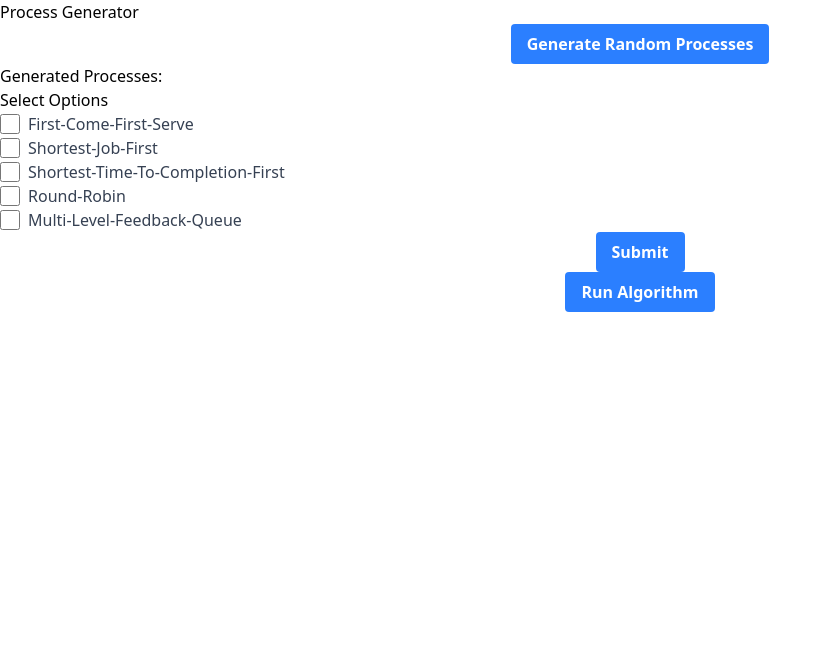
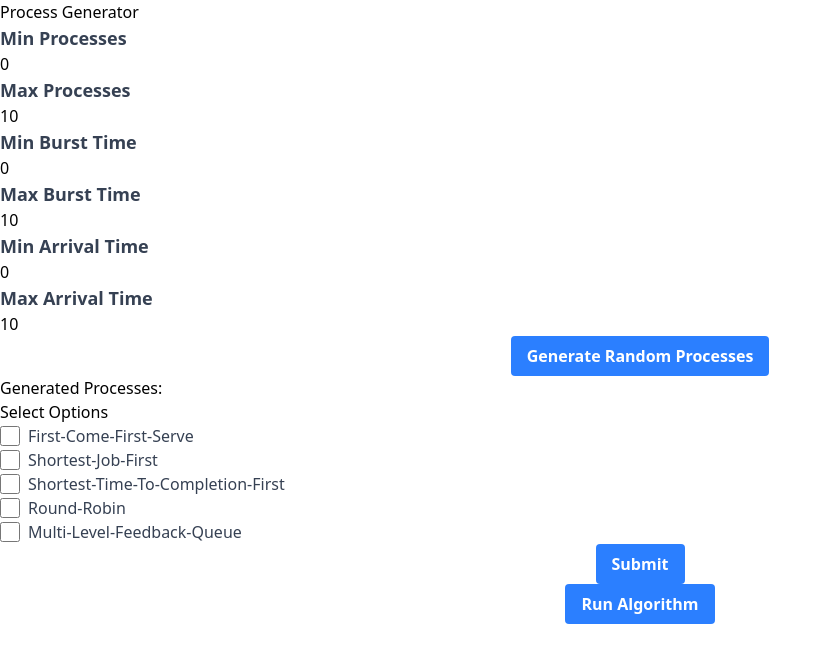
Before and after one commit to caden-dinkel/animated-scheduling-algorithms, a Next.js app: page / in a window 1280 px wide. Shown: the top 662 px of the page, without its empty margins (0-832 px from the left). Built offline with nearby package versions, Linux system fonts and the light colour scheme.

Commit message:
Added MinMaxInput to ProcessGenerator to control process output

```diff
--- a/src/components/GenerateProcesses.tsx
+++ b/src/components/GenerateProcesses.tsx
@@ -1,24 +1,25 @@
 import { Process } from "@/types/Process";
 import Button from "./Button";
+import { useState } from "react";
+import MinMaxInputs from "./MinMaxInputs";
 
-const MIN_PROCESSES = 3;
-const MAX_PROCESSES = 7;
-
-const MAX_BURSTTIME = 10;
-const MIN_BURSTTIME = 1;
-
-const MAX_ARRIVALTIME = 10;
-const MIN_ARRIVALTIME = 0;
-
-const GenerateRandomProcesses = (numProcesses: number): Process[] => {
+// Function to generate random processes with dynamic min/max values
+const GenerateRandomProcesses = (
+  numProcesses: number,
+  minBurstTime: number,
+  maxBurstTime: number,
+  minArrivalTime: number,
+  maxArrivalTime: number
+): Process[] => {
   const processes: Process[] = [];
-
   for (let i = 1; i <= numProcesses; i++) {
     const processName = `P${i}`;
-    //BurstTime between 1 and 10
-    const burstTime = Math.floor(Math.random() * MAX_BURSTTIME) + MIN_BURSTTIME;
+    const burstTime =
+      Math.floor(Math.random() * (maxBurstTime - minBurstTime + 1)) +
+      minBurstTime;
     const arrivalTime =
-      Math.floor(Math.random() * MAX_ARRIVALTIME) + MIN_ARRIVALTIME;
+      Math.floor(Math.random() * (maxArrivalTime - minArrivalTime + 1)) +
+      minArrivalTime;
     processes.push({
       id: i,
       name: processName,
@@ -34,15 +35,56 @@ interface ProcessGeneratorProps {
 }
 
 const ProcessGenerator: React.FC<ProcessGeneratorProps> = ({ onGenerate }) => {
+  // State to track dynamic min/max values
+  const [minProcesses, setMinProcesses] = useState(3);
+  const [maxProcesses, setMaxProcesses] = useState(7);
+  const [minBurstTime, setMinBurstTime] = useState(1);
+  const [maxBurstTime, setMaxBurstTime] = useState(10);
+  const [minArrivalTime, setMinArrivalTime] = useState(0);
+  const [maxArrivalTime, setMaxArrivalTime] = useState(10);
+
+  // Handle generating random processes based on current state
   const generateProcesses = () => {
     const numProcesses =
-      Math.floor(Math.random() * (MAX_PROCESSES - MIN_PROCESSES + 1)) +
-      MIN_PROCESSES;
-    const randomProcesses = GenerateRandomProcesses(numProcesses);
+      Math.floor(Math.random() * (maxProcesses - minProcesses + 1)) +
+      minProcesses;
+    const randomProcesses = GenerateRandomProcesses(
+      numProcesses,
+      minBurstTime,
+      maxBurstTime,
+      minArrivalTime,
+      maxArrivalTime
+    );
     onGenerate(randomProcesses);
   };
+
   return (
     <div>
+      {/* Min/Max inputs for processes */}
+      <MinMaxInputs
+        minValId={{ minId: "minProcesses", minLabel: "Min Processes" }}
+        maxValId={{ maxId: "maxProcesses", maxLabel: "Max Processes" }}
+        onMinChange={(value) => setMinProcesses(value)}
+        onMaxChange={(value) => setMaxProcesses(value)}
+      />
+
+      {/* Min/Max inputs for burst time */}
+      <MinMaxInputs
+        minValId={{ minId: "minBurstTime", minLabel: "Min Burst Time" }}
+        maxValId={{ maxId: "maxBurstTime", maxLabel: "Max Burst Time" }}
+        onMinChange={(value) => setMinBurstTime(value)}
+        onMaxChange={(value) => setMaxBurstTime(value)}
+      />
+
+      {/* Min/Max inputs for arrival time */}
+      <MinMaxInputs
+        minValId={{ minId: "minArrivalTime", minLabel: "Min Arrival Time" }}
+        maxValId={{ maxId: "maxArrivalTime", maxLabel: "Max Arrival Time" }}
+        onMinChange={(value) => setMinArrivalTime(value)}
+        onMaxChange={(value) => setMaxArrivalTime(value)}
+      />
+
+      {/* Button to generate processes */}
       <Button label="Generate Random Processes" onClick={generateProcesses} />
     </div>
   );
--- /dev/null
+++ b/src/components/Header.tsx
@@ -0,0 +1,11 @@
+interface HeaderProps {
+  label: string;
+}
+
+const Header: React.FC<HeaderProps> = ({ label }) => {
+  return (
+    <header>
+      <h1>{label}</h1>
+    </header>
+  );
+};
--- /dev/null
+++ b/src/components/MinMaxInputs.tsx
@@ -0,0 +1,56 @@
+import { useState } from "react";
+import NumberBox from "./NumberBox";
+
+interface MinMaxInputProps {
+  minValId: { minId: string; minLabel: string };
+  maxValId: { maxId: string; maxLabel: string };
+  onMinChange: (value: number) => void;
+  onMaxChange: (value: number) => void;
+}
+
+const MinMaxInputs: React.FC<MinMaxInputProps> = ({
+  minValId,
+  maxValId,
+  onMinChange,
+  onMaxChange,
+}) => {
+  const [min, setMin] = useState<number>(0);
+  const [max, setMax] = useState<number>(10);
+
+  const handleMinChange = (newMin: number) => {
+    if (newMin <= max) {
+      setMin(newMin);
+      onMinChange(newMin); // Pass the change to parent
+    }
+  };
+
+  const handleMaxChange = (newMax: number) => {
+    if (newMax >= min) {
+      setMax(newMax);
+      onMaxChange(newMax); // Pass the change to parent
+    }
+  };
+
+  return (
+    <div>
+      <div>
+        <NumberBox
+          id={minValId.minId}
+          value={min}
+          label={minValId.minLabel}
+          onValueChange={handleMinChange}
+        />
+      </div>
+      <div>
+        <NumberBox
+          id={maxValId.maxId}
+          value={max}
+          label={maxValId.maxLabel}
+          onValueChange={handleMaxChange}
+        />
+      </div>
+    </div>
+  );
+};
+
+export default MinMaxInputs;
--- /dev/null
+++ b/src/components/NumberBox.tsx
@@ -0,0 +1,31 @@
+import exp from "constants";
+import { useState } from "react";
+interface NumberBoxProps {
+  value: number;
+  id: string;
+  label: string;
+  onValueChange: (newValue: number) => void;
+}
+
+const NumberBox: React.FC<NumberBoxProps> = ({
+  value,
+  id,
+  onValueChange,
+  label,
+}) => {
+  const handleValueChange = (event: React.ChangeEvent<HTMLInputElement>) => {
+    const newVal = Number(event.target.value);
+    if (newVal >= 0) {
+      onValueChange(newVal);
+    }
+  };
+  return (
+    <div>
+      <label htmlFor={id} className="block text-lg font-semibold text-gray-700">
+        {label}
+      </label>
+      <input id={id} value={value} type="number" onChange={handleValueChange} />
+    </div>
+  );
+};
+export default NumberBox;
--- /dev/null
+++ b/src/components/Queue.tsx
@@ -0,0 +1,78 @@
+import { useState, ChangeEvent } from "react";
+import useQueue from "../types/Queue";
+import { Process } from "@/types/Process";
+
+const Queue: React.FC = () => {
+  const { queue, enqueue, dequeue, peek } = useQueue<Process[]>([]);
+  const [input, setInput] = useState<Process[]>([]);
+
+  const handleAddToQueue = (): void => {
+    if (input) {
+      enqueue(input);
+      setInput("");
+    }
+  };
+
+  const handleRemoveFromQueue = (): void => {
+    dequeue();
+  };
+
+  const handleInputChange = (e: ChangeEvent<HTMLInputElement>): void => {
+    setInput(e.target.value);
+  };
+
+  return (
+    <div style={{ padding: "20px" }}>
+      <h1>Queue Management</h1>
+      <div>
+        <h2>Current Queue</h2>
+        <div
+          style={{
+            border: "2px solid #000", // Adds a border around the queue container
+            padding: "10px",
+            display: "flex", // Makes the queue items align horizontally
+            gap: "10px", // Adds space between items
+            overflowX: "auto", // Enables horizontal scrolling if items exceed width
+          }}
+        >
+          {queue.length > 0 ? (
+            queue.map((item, index) => (
+              <div
+                key={index}
+                style={{
+                  padding: "10px",
+                  border: "1px solid #ccc", // Border for individual items
+                  borderRadius: "5px",
+                  backgroundColor: "#f0f0f0", // Light background color for items
+                }}
+              >
+                {item}
+              </div>
+            ))
+          ) : (
+            <div>No items in the queue</div>
+          )}
+        </div>
+      </div>
+
+      <div>
+        <h3>Enqueue Item</h3>
+        <input
+          type="text"
+          value={input}
+          onChange={handleInputChange}
+          placeholder="Add item to queue"
+        />
+        <button onClick={handleAddToQueue}>Enqueue</button>
+      </div>
+
+      <div>
+        <h3>Dequeue Item</h3>
+        <button onClick={handleRemoveFromQueue}>Dequeue</button>
+        {peek() && <p>Next item in queue: {peek()}</p>}
+      </div>
+    </div>
+  );
+};
+
+export default Queue;
--- /dev/null
+++ b/src/states/InitialState.tsx
@@ -0,0 +1,57 @@
+//Combining state for initial logic, will initially have page of checkboxes defining animations to run and numberboxes defining mins/maxes
+//Upon clicking the run animation(s) button, transitions to AnimatingState
+
+import { Process } from "@/types/Process";
+import ProcessGenerator from "../components/GenerateProcesses";
+import CheckboxGroup from "@/components/CheckBoxGroup";
+import Button from "@/components/Button";
+import MinMaxInputs from "@/components/MinMaxInputs";
+import { useState } from "react";
+
+interface InitialStateProps {
+  onSubmit: (
+    selectedValues: Record<string, boolean>,
+    processes: Process[]
+  ) => void;
+}
+
+const InitialState: React.FC<InitialStateProps> = ({ onSubmit }) => {
+  //Checkbox Handling
+  const [selectedValues, setSelectedValues] = useState<Record<string, boolean>>(
+    {}
+  );
+  const handleCheckboxChange = (newSelectedValues: Record<string, boolean>) => {
+    setSelectedValues(newSelectedValues);
+  };
+
+  //ProcessGenerator Handling
+  const [processes, setProcesses] = useState<Process[]>([]);
+
+  const handleGenerate = (generatedProcesses: Process[]) => {
+    setProcesses(generatedProcesses);
+  };
+
+  const handleSubmit = () => {
+    onSubmit(selectedValues, processes);
+  };
+
+  const checkboxes = [
+    { label: "First-Come-First-Serve", id: "FCFS" },
+    { label: "Shortest-Job-First", id: "SJF" },
+    { label: "Shortest-Time-To-Completion-First", id: "STCF" },
+    { label: "Round-Robin", id: "RR" },
+    { label: "Multi-Level-Feedback-Queue", id: "MLFQ" },
+  ];
+  return (
+    <div>
+      <CheckboxGroup
+        checkboxes={checkboxes}
+        onSelectionChange={handleCheckboxChange} // Pass callback to get selected values
+      />
+      <Button onClick={handleSubmit} label="Submit" />
+      <ProcessGenerator onGenerate={handleGenerate} />
+    </div>
+  );
+};
+
+export default InitialState;
--- /dev/null
+++ b/src/types/Queue.ts
@@ -0,0 +1,27 @@
+import { useState } from "react";
+import { Process } from "./Process";
+
+type Queue<Process> = Process[];
+
+const useQueue = <T>() => {
+  const [queue, setQueue] = useState<Queue<Process>>([]);
+
+  // Enqueue function to add an item to the queue
+  const enqueue = (process: Process): void => {
+    setQueue((prevQueue) => [...prevQueue, process]);
+  };
+
+  // Dequeue function to remove the first item from the queue
+  const dequeue = (): void => {
+    setQueue((prevQueue) => prevQueue.slice(1));
+  };
+
+  // Peek function to get the first item without removing it
+  const peek = (): Process | undefined => {
+    return queue[0];
+  };
+
+  return { queue, enqueue, dequeue, peek };
+};
+
+export default useQueue;
```
Also changed, not shown: src/states/AnimatingState.tsx (added), src/states/CompleteState.tsx (added).
